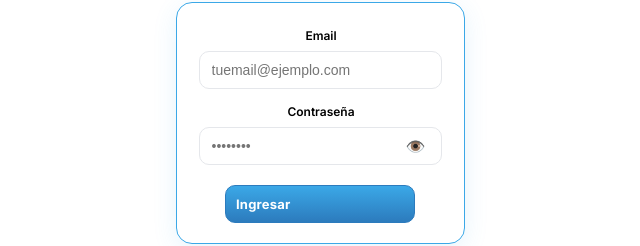
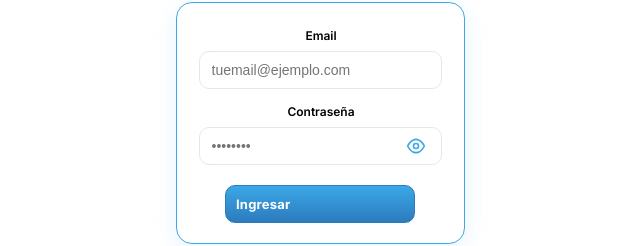
Before and after one commit to Desarrollo-Front/desarrollo_aplicaciones_front, a React (Vite) app: page /login in a window 1280 px wide. Shown: the part 163-409 px from the top of the page, without its empty margins (320-960 px from the left). Built offline with nearby package versions, Linux system fonts and the light colour scheme.

Commit message:
fix all types of variablessss

```diff
--- a/src/views/Login.jsx
+++ b/src/views/Login.jsx
@@ -112,7 +112,41 @@ export default function Login() {
                 aria-label={showPass ? 'Ocultar contraseña' : 'Mostrar contraseña'}
                 title={showPass ? 'Ocultar' : 'Mostrar'}
               >
-                {showPass ? '🙈' : '👁️'}
+                {showPass ? (
+                  // Ojo tachado
+                  <svg
+                    xmlns="http://www.w3.org/2000/svg"
+                    viewBox="0 0 24 24"
+                    width="20"
+                    height="20"
+                    stroke="#3ba8e7"
+                    strokeWidth="2"
+                    fill="none"
+                    strokeLinecap="round"
+                    strokeLinejoin="round"
+                  >
+                    <path d="M2 2l20 20" />
+                    <path d="M10.58 10.58a3.5 3.5 0 0 0 4.95 4.95" />
+                    <path d="M9.88 4.55a9.9 9.9 0 0 1 12.12 7.45 9.9 9.9 0 0 1-4.62 6.12" />
+                    <path d="M6.17 6.17A9.9 9.9 0 0 0 2 12a9.9 9.9 0 0 0 5.17 6.83" />
+                  </svg>
+                ) : (
+                  // Ojo abierto
+                  <svg
+                    xmlns="http://www.w3.org/2000/svg"
+                    viewBox="0 0 24 24"
+                    width="20"
+                    height="20"
+                    stroke="#3ba8e7"
+                    strokeWidth="2"
+                    fill="none"
+                    strokeLinecap="round"
+                    strokeLinejoin="round"
+                  >
+                    <circle cx="12" cy="12" r="3" />
+                    <path d="M2 12s4-8 10-8 10 8 10 8-4 8-10 8S2 12 2 12z" />
+                  </svg>
+                )}
               </button>
             </div>
           </div>
```
Also changed, not shown: vercel.json.
